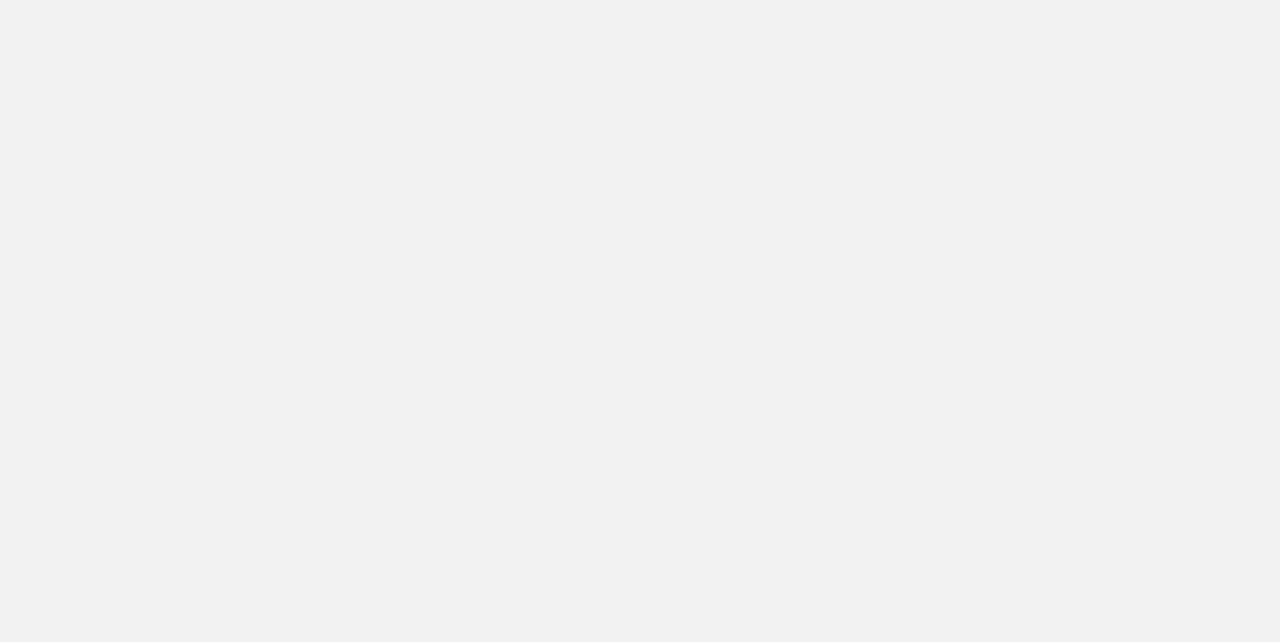
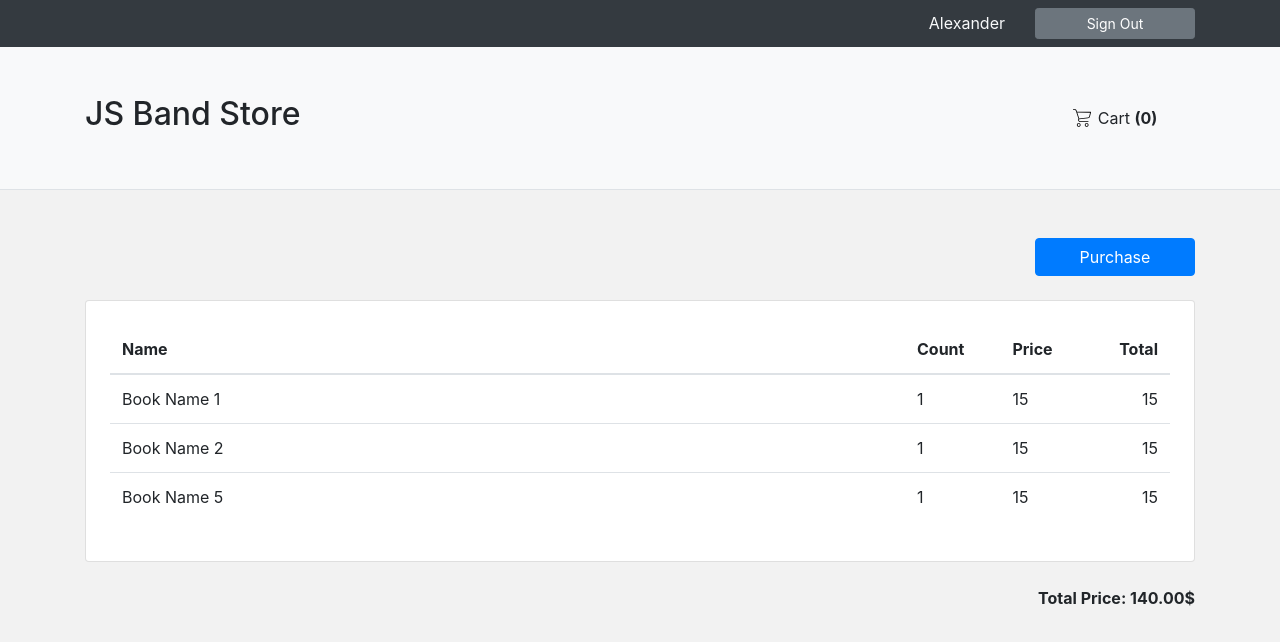
Before and after one commit to Sergey-Nag/js-band-store, a React (Create React App) app: page /cart in a window 1280 px wide. Shown: the top 642 px of the page. Built offline with nearby package versions, Linux system fonts and the light colour scheme.

Commit message:
cart page

```diff
--- a/src/App.js
+++ b/src/App.js
@@ -4,6 +4,7 @@ import { BrowserRouter as Router, Route, Switch } from 'react-router-dom';
 import login from './pages/login';
 import catalog from './pages/catalog';
 import product from './pages/product';
+import cart from './pages/cart';
 
 export default function App() {
   return (
@@ -13,7 +14,7 @@ export default function App() {
         <Route exact path="/login" component={login} />
         <Route exact path="/catalog" component={catalog} />
         <Route path="/catalog/:id" component={product} />
-        <Route path="/cart" />
+        <Route exact path="/cart" component={cart} />
         <Route path="/404" />
       </Switch>
     </Router>
--- /dev/null
+++ b/src/components/Cart.js
@@ -0,0 +1,46 @@
+import React from 'react';
+import {
+  Table, Col, Card, Row, Button,
+} from 'react-bootstrap';
+import Wrapp from './Wrapp';
+
+export default function Cart({ items }) {
+  return (
+    <Wrapp>
+      <Col>
+        <Row className="mb-4 justify-content-end">
+          <Col md="2" sm="4">
+            <Button block>Purchase</Button>
+          </Col>
+        </Row>
+        <Card className="p-4">
+          <Table>
+            <thead>
+              <tr>
+                <th className="w-75 border-top-0">Name</th>
+                <th className="border-top-0">Count</th>
+                <th className="border-top-0">Price</th>
+                <th className="text-right border-top-0">Total</th>
+              </tr>
+            </thead>
+            <tbody>
+              {items.map((item) => (
+                <tr key={item.id}>
+                  <td>{item.title}</td>
+                  <td>1</td>
+                  <td>{item.price}</td>
+                  <td className="text-right">{item.price}</td>
+                </tr>
+              ))}
+            </tbody>
+          </Table>
+        </Card>
+        <Row className="mt-4 justify-content-end">
+          <Col md="2" sm="4" className="text-right">
+            <b>Total Price: 140.00$</b>
+          </Col>
+        </Row>
+      </Col>
+    </Wrapp>
+  );
+}
--- a/src/components/Catalog.js
+++ b/src/components/Catalog.js
@@ -1,17 +1,16 @@
 import React from 'react';
-import { Col, Container, Row } from 'react-bootstrap';
+import { Col } from 'react-bootstrap';
 import ProductCard from './ProductCard';
+import Wrapp from './Wrapp';
 
 export default function Catalog({ items }) {
   return (
-    <Container>
-      <Row className="px-3">
-        {items.map((item) => (
-          <Col sm="6" md="4" lg="3" key={item.title}>
-            <ProductCard product={item} />
-          </Col>
-        ))}
-      </Row>
-    </Container>
+    <Wrapp>
+      {items.map((item) => (
+        <Col sm="6" md="4" lg="3" key={item.title}>
+          <ProductCard product={item} />
+        </Col>
+      ))}
+    </Wrapp>
   );
 }
--- a/src/components/CatalogControls.js
+++ b/src/components/CatalogControls.js
@@ -1,7 +1,5 @@
 import React from 'react';
 import {
-  Container,
-  Row,
   Col,
   InputGroup,
   FormControl,
@@ -9,11 +7,11 @@ import {
 } from 'react-bootstrap';
 import searchIcon from '../img/search.svg';
 import filterIcon from '../img/filter.svg';
+import Wrapp from './Wrapp';
 
 export default function CatalogControls() {
   return (
-    <Container>
-      <Row className="px-3">
+    <Wrapp>
       <Col md="6" lg="3">
         <InputGroup className="mb-4">
           <InputGroup.Prepend>
@@ -39,7 +37,6 @@ export default function CatalogControls() {
           </Form.Control>
         </InputGroup>
       </Col>
-      </Row>
-    </Container>
+    </Wrapp>
   );
 }
--- a/src/components/Header/Header.js
+++ b/src/components/Header/Header.js
@@ -1,15 +1,14 @@
 import React from 'react';
-import {
-  Button, Col, Container, Row,
-} from 'react-bootstrap';
+import { Button, Col } from 'react-bootstrap';
+import { Link } from 'react-router-dom';
 import cartIcon from '../../img/shopping-cart.svg';
+import Wrapp from '../Wrapp';
 
 export default function Header() {
   return (
     <header className="mb-5">
       <div className="bg-dark text-light">
-        <Container>
-          <Row className="px-3 py-2 justify-content-end">
+        <Wrapp className="py-2 justify-content-end">
           <Col xs="8" md="2" className="text-right">
             <span className="d-inline-block" style={{ paddingTop: '.2rem' }}>
               Alexander
@@ -20,27 +19,24 @@ export default function Header() {
               Sign Out
             </Button>
           </Col>
-          </Row>
-        </Container>
+        </Wrapp>
       </div>
       <div className="border-bottom bg-light">
-        <Container>
-          <Row className="py-5 px-3">
+        <Wrapp className="py-5">
           <Col xs="8" md="10">
             <h2>JS Band Store</h2>
           </Col>
           <Col xs="4" md="2">
             <div className="d-flex flex-column justify-content-center h-100">
-                <Button variant="light">
-                  <img className="btn-img" src={cartIcon} alt="cart" />
+              <Link to="/cart" className="bttn light">
+                <img className="bttn-img" src={cartIcon} alt="cart" />
                 Cart
                 {' '}
                 <b>(0)</b>
-                </Button>
+              </Link>
             </div>
           </Col>
-          </Row>
-        </Container>
+        </Wrapp>
       </div>
     </header>
   );
--- a/src/components/ProductCard.js
+++ b/src/components/ProductCard.js
@@ -1,7 +1,8 @@
 import React from 'react';
 import {
-  Card, Col, Row, Button,
+  Card, Col, Row,
 } from 'react-bootstrap';
+import { Link } from 'react-router-dom';
 
 export default function ProductCard({ product }) {
   const {
@@ -19,9 +20,9 @@ export default function ProductCard({ product }) {
             <span className="price">{price}</span>
           </Col>
           <Col lg="7">
-            <Button href={`/catalog/${id}`} variant="outline-primary" className="w-100">
+            <Link to={`/catalog/${id}`} className="bttn primary">
               View
-            </Button>
+            </Link>
           </Col>
         </Row>
       </Card.Body>
--- a/src/components/ProductSingle.js
+++ b/src/components/ProductSingle.js
@@ -1,17 +1,12 @@
 import React from 'react';
-import {
-  Col,
-  Container,
-  Row,
-  Button,
-} from 'react-bootstrap';
+import { Col, Button } from 'react-bootstrap';
 import ProductDescription from './ProductDescription';
 import PriceCalc from './PriceCalc';
+import Wrapp from './Wrapp';
 
 export default function ProductSingle({ product }) {
   return (
-    <Container>
-      <Row>
+    <Wrapp>
       <Col md="8">
         <ProductDescription product={product} />
       </Col>
@@ -21,7 +16,6 @@ export default function ProductSingle({ product }) {
           <Button variant="success">Add to cart</Button>
         </div>
       </Col>
-      </Row>
-    </Container>
+    </Wrapp>
   );
 }
--- /dev/null
+++ b/src/components/Wrapp.js
@@ -0,0 +1,13 @@
+import React from 'react';
+import { Container, Row } from 'react-bootstrap';
+
+export default function Wrapp(props) {
+  const { children } = props;
+  return (
+    <Container>
+      <Row {...props}>
+        {children}
+      </Row>
+    </Container>
+  );
+}
--- /dev/null
+++ b/src/pages/cart.js
@@ -0,0 +1,33 @@
+import React from 'react';
+import Header from '../components/Header';
+import Cart from '../components/Cart';
+
+export default function cart() {
+  const ITEMS = [
+    {
+      id: '123',
+      title: 'Book Name 1',
+      author: 'T. Test',
+      price: 15,
+    },
+    {
+      id: '456',
+      title: 'Book Name 2',
+      author: 'T. Test',
+      price: 15,
+    },
+    {
+      id: '134',
+      title: 'Book Name 5',
+      author: 'T. Test',
+      price: 15,
+    },
+  ];
+
+  return (
+    <>
+      <Header />
+      <Cart items={ITEMS} />
+    </>
+  );
+}
--- a/src/scss/index.scss
+++ b/src/scss/index.scss
@@ -40,7 +40,17 @@ body {
   }
 }
 
-.btn-img {
-  width: 18px;
-  margin: -4px 7px 0 0;
+.bttn {
+  @extend .btn, .btn-block;
+
+  &-img {
+    width: 18px;
+    margin: -4px 7px 0 0;
+  }
+  &.primary {
+    @extend .btn-outline-primary;
+  }
+  &.light {
+    @extend .btn-light;
+  }
 }
```
Also changed, not shown: 1 other file (tests, documents, lock files or other folders). Lines whose indentation alone changed are shown as unchanged.
